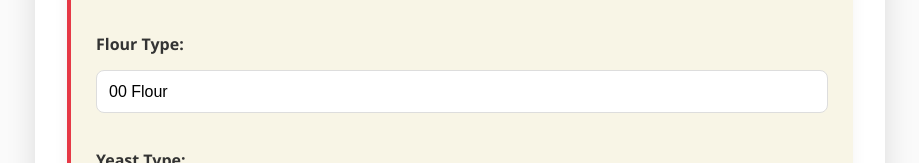
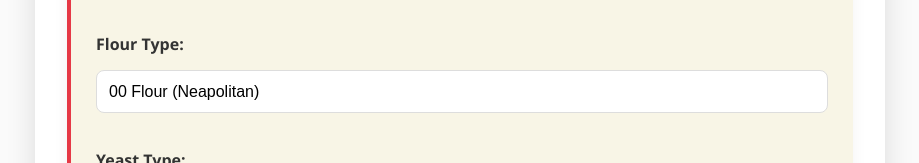
Before and after one commit to bahadirbulut/Neopolitan_Pizza_Calculator_Planner, a React (Vite) app in the folder pizza-planner-web/: page / in a window 1280 px wide. Shown: the part 595-758 px from the top of the page, without its empty margins (180-1099 px from the left). Built offline with nearby package versions, Linux system fonts and the light colour scheme.

Commit message:
feat: add flour characteristics and detailed timeline instructions for pizza dough preparation

```diff
--- a/pizza-planner-web/src/App.jsx
+++ b/pizza-planner-web/src/App.jsx
@@ -26,6 +26,67 @@ function App() {
   const [yeastType, setYeastType] = useState('dry');
   const yeastFermentationHours = { dry: 8, fresh: 12, sourdough: 16 };
   const recipeRef = useRef(null);
+  const [expandedStep, setExpandedStep] = useState(null);
+
+  // Flour characteristics by type
+  const flourCharacteristics = {
+    '00': {
+      hydrationRange: [55, 62],
+      proteinContent: '11-13.5%',
+      description: 'Fine Italian flour ideal for Neapolitan pizza',
+      saltPercentage: 3.0,
+      yeastMultiplier: 1.0
+    },
+    'bread': {
+      hydrationRange: [60, 65],
+      proteinContent: '12-14%',
+      description: 'High protein content, great structure',
+      saltPercentage: 2.5,
+      yeastMultiplier: 0.9
+    },
+    'allpurpose': {
+      hydrationRange: [60, 65],
+      proteinContent: '10-12%',
+      description: 'Versatile flour with moderate protein',
+      saltPercentage: 2.5,
+      yeastMultiplier: 1.1
+    },
+    'manitoba': {
+      hydrationRange: [65, 70],
+      proteinContent: '14-15%',
+      description: 'Very strong Canadian flour for long fermentation',
+      saltPercentage: 2.8,
+      yeastMultiplier: 0.8
+    },
+    'whole': {
+      hydrationRange: [65, 75],
+      proteinContent: '13-14%',
+      description: 'Whole wheat flour, more rustic flavor',
+      saltPercentage: 2.2,
+      yeastMultiplier: 1.2
+    },
+    'semolina': {
+      hydrationRange: [55, 65],
+      proteinContent: '12-13%',
+      description: 'Durum wheat flour, adds texture and flavor',
+      saltPercentage: 2.8,
+      yeastMultiplier: 1.0
+    },
+    'spelt': {
+      hydrationRange: [65, 75],
+      proteinContent: '11-13%',
+      description: 'Ancient grain with nutty flavor, less gluten',
+      saltPercentage: 2.0,
+      yeastMultiplier: 1.3
+    },
+    'rye': {
+      hydrationRange: [70, 85],
+      proteinContent: '9-11%',
+      description: 'Distinctive flavor, use in combination with wheat flour',
+      saltPercentage: 2.0,
+      yeastMultiplier: 1.4
+    }
+  };
 
   // Check if the screen is mobile-sized
   const isMobile = useMediaQuery('(max-width:600px)');
@@ -40,10 +101,20 @@ function App() {
     return new Date(localNow.getTime() + (yeastFermentationHours[type] * 60 * 60 * 1000) + 600000);
   };
   const defaultTargetTime = getInitialTargetTime(yeastType);
-  const [targetTime, setTargetTime] = useState(() => toLocalDatetimeInputValue(defaultTargetTime));  const [result, setResult] = useState(null);
+  const [targetTime, setTargetTime] = useState(() => toLocalDatetimeInputValue(defaultTargetTime));
+  const [result, setResult] = useState(null);
   const [warning, setWarning] = useState('');
   const [suggestedTime, setSuggestedTime] = useState(null);
   const [guidelinesExpanded, setGuidelinesExpanded] = useState(false);
+
+  // Define detailed instructions for each timeline step based on AVPN guidelines
+  const timelineInstructions = {
+    mix: "Mix the ingredients starting with water (room temperature), then dissolve the salt. Gradually add small amounts of flour, mixing continuously, then add yeast. Knead vigorously for 10-15 minutes until the dough is smooth and elastic with no lumps. The finished dough should be soft, smooth, and sticky to the touch.",
+    rest: "Allow the dough mass to rest on a work surface covered with a damp cloth, or in a food container for about 20-30 minutes. This initial rest period allows the dough to relax and begin gluten formation, making it easier to portion later.",
+    bulk: "For room temperature fermentation, maintain the dough at 22-25°C. For longer fermentation time (over 16 hours), place in refrigerator (4-6°C). The dough must be stored in sealed food containers to prevent surface drying. Rising time varies based on temperature and yeast type following AVPN standards.",
+    balling: "Divide the dough into balls (200-280g each depending on desired pizza size) using a spatula or scraper. Minimal handling is required, and the dough should only be shaped by folding the edges from bottom to top. Ball shaping should be completed in a few seconds. Place shaped balls in proofing boxes with a light dusting of flour between them.",
+    bake: "Prepare your oven - traditional wood-fired oven should reach 430-480°C with cooking surface at 380-430°C. Using a pizza peel, stretch the dough disc by hand to 3mm thickness (1-2cm for the crust border). Add toppings and bake for 60-90 seconds, rotating as needed. The pizza should have raised, golden cornicione with charred spots."
+  };
 
   const formatDate = (date) => {
     const d = new Date(date);
@@ -64,7 +135,8 @@ function App() {
       dry: 8,
       fresh: 12,
       sourdough: 16,
-    };    const requiredHours = minHoursRequired[yeastType];
+    };
+    const requiredHours = minHoursRequired[yeastType];
     const earliestValidTime = new Date(now.getTime() + requiredHours * 60 * 60 * 1000 + 600000); // Add 10 minutes (600000 ms)
 
     if (hoursUntilBake < requiredHours) {
@@ -81,27 +153,32 @@ function App() {
       setWarning('');
       setSuggestedTime(null);
     }
-
     const doughWeight = pizzaCount * pizzaSize;
     const hydrationRatio = hydration / 100;
     const flour = doughWeight / (1 + hydrationRatio);
     const water = flour * hydrationRatio;
-    const salt = flour * 0.03;
 
+    // Use flour-specific salt percentage
+    const saltPercentage = flourCharacteristics[flourType].saltPercentage / 100;
+    const salt = flour * saltPercentage;
+
+    // Adjust yeast based on flour type
+    const yeastMultiplier = flourCharacteristics[flourType].yeastMultiplier;
     let yeast;
     if (yeastType === 'dry') {
-      yeast = flour * 0.001;
+      yeast = flour * 0.001 * yeastMultiplier;
     } else if (yeastType === 'fresh') {
-      yeast = flour * 0.0025;
+      yeast = flour * 0.0025 * yeastMultiplier;
     } else {
-      yeast = flour * 0.20;
+      yeast = flour * 0.20 * yeastMultiplier;
     }
 
     const mixTime = now;
     const restTime = new Date(mixTime.getTime() + 20 * 60 * 1000);
     const ballTime = new Date(bakeTime.getTime() - 2 * 60 * 60 * 1000);
     const bulkStart = restTime;
-    const bulkEnd = ballTime;    setResult({
+    const bulkEnd = ballTime;
+    setResult({
       flour,
       water,
       salt,
@@ -137,10 +214,12 @@ function App() {
   };
 
   return (
-    <div className="container">      <div className="app-header">
+    <div className="container">
+      <div className="app-header">
         <h1>Neapolitan Pizza Dough Calculator</h1>
         <p className="header-tagline">Based on AVPN authentic guidelines</p>
-      </div><div className="input-box">
+      </div>
+      <div className="input-box">
         <label>Number of Pizzas:</label>
         <input type="number" value={pizzaCount} onChange={e => setPizzaCount(Number(e.target.value))} />
 
@@ -149,14 +228,28 @@ function App() {
 
         <label>Hydration %:</label>
         <input type="number" value={hydration} onChange={e => setHydration(Number(e.target.value))} />
+        <label>Flour Type:</label>
+        <select value={flourType} onChange={e => {
+          const newFlourType = e.target.value;
+          setFlourType(newFlourType);
 
-        <label>Flour Type:</label>
-        <select value={flourType} onChange={e => setFlourType(e.target.value)}>
-          <option value="00">00 Flour</option>
-          <option value="manitoba">Manitoba</option>
+          // Adjust hydration to middle of recommended range for the selected flour
+          const [minHydration, maxHydration] = flourCharacteristics[newFlourType].hydrationRange;
+          const recommendedHydration = Math.round((minHydration + maxHydration) / 2);
+          setHydration(recommendedHydration);
+        }}>
+          <option value="00">00 Flour (Neapolitan)</option>
+          <option value="bread">Bread Flour</option>
+          <option value="allpurpose">All-Purpose Flour</option>
+          <option value="manitoba">Manitoba Flour</option>
+          <option value="whole">Whole Wheat Flour</option>
+          <option value="semolina">Semolina Flour</option>
+          <option value="spelt">Spelt Flour</option>
+          <option value="rye">Rye Flour</option>
         </select>
 
-        <label>Yeast Type:</label>        <select value={yeastType} onChange={e => {
+        <label>Yeast Type:</label>
+        <select value={yeastType} onChange={e => {
             const selectedType = e.target.value;
             setYeastType(selectedType);
             const newTime = new Date(Date.now() + (yeastFermentationHours[selectedType] * 60 * 60 * 1000) + 600000);
@@ -224,14 +317,21 @@ function App() {
             )}
           </div>
         )}
-      </div>      {result && (
-        <>          <div className="result-section recipe" ref={recipeRef}>
+      </div>
+      {result && (
+        <>
+          <div className="result-section recipe" ref={recipeRef}>
             <h3>📦 Dough Recipe</h3>
             <motion.div
               initial={{ opacity: 0, y: 20 }}
               animate={{ opacity: 1, y: 0 }}
               transition={{ duration: 0.5 }}
             >
+              <div className="flour-info">
+                <h4>{flourCharacteristics[flourType].description}</h4>
+                <p><strong>Protein Content:</strong> {flourCharacteristics[flourType].proteinContent}</p>
+                <p><strong>Recommended Hydration:</strong> {flourCharacteristics[flourType].hydrationRange[0]}-{flourCharacteristics[flourType].hydrationRange[1]}%</p>
+              </div>
               <table className="recipe-table">
                 <tbody>
                   <tr><td>Flour</td><td>{result.flour.toFixed(1)} g</td><td>(100%)</td></tr>
@@ -248,20 +348,21 @@ function App() {
                 <strong>Fermentation Time:</strong> ~{result.hoursUntilBake.toFixed(1)} hours
               </p>
             </motion.div>
-          </div>          <div className="result-section timeline">
+          </div>
+          <div className="result-section timeline">
             <h3>🧭 Example Timeline</h3>
             <Timeline position={isMobile ? "alternate" : "right"}>
               {[
-                { time: result.mixTime, title: 'Mix', desc: 'Start combining your ingredients.', icon: <AccessTimeIcon />, color: 'primary' },
-                { time: result.restTime, title: 'Rest', desc: 'Let the dough relax 20 min.', icon: <HotelIcon />, color: 'secondary' },
+                { time: result.mixTime, title: 'Mix', desc: timelineInstructions.mix, icon: <AccessTimeIcon />, color: 'primary' },
+                { time: result.restTime, title: 'Rest', desc: timelineInstructions.rest, icon: <HotelIcon />, color: 'secondary' },
                 {
                   time: result.bulkStart,
                   title: 'Bulk Fermentation',
-                  desc: `${result.hoursUntilBake > 16 ? 'Cold ferment' : 'Room temp'} for ${Math.floor((result.bulkEnd - result.bulkStart) / 3600000)}h ${Math.round(((result.bulkEnd - result.bulkStart) % 3600000) / 60000)}m`,
+                  desc: timelineInstructions.bulk,
                   icon: <InventoryIcon sx={{ color: '#fff' }} />, dotColor: getYeastColor(yeastType)
                 },
-                { time: result.ballTime, title: 'Balling', desc: 'Shape dough balls 2h before bake.', icon: <CircleIcon />, color: 'success' },
-                { time: result.bakeTime, title: 'Ready to Bake', desc: 'Fire up your oven and enjoy 🍕', icon: <LocalFireDepartmentIcon />, color: 'error' },
+                { time: result.ballTime, title: 'Balling', desc: timelineInstructions.balling, icon: <CircleIcon />, color: 'success' },
+                { time: result.bakeTime, title: 'Ready to Bake', desc: timelineInstructions.bake, icon: <LocalFireDepartmentIcon />, color: 'error' },
               ].map((step, idx) => (
                 <TimelineItem key={idx} sx={{ alignItems: 'center' }}>
                   <TimelineOppositeContent
@@ -282,17 +383,47 @@ function App() {
                       {step.icon}
                     </TimelineDot>
                     {idx < 4 && <TimelineConnector />}
-                  </TimelineSeparator>
-                  <TimelineContent>
+                  </TimelineSeparator>                  <TimelineContent>
                     <motion.div initial={{ opacity: 0, translateY: 30 }} whileInView={{ opacity: 1, translateY: 0 }} transition={{ duration: 0.6 }} viewport={{ once: true }}>
-                      <Typography variant="h6">{step.title}</Typography>
-                      <Typography>{step.desc}</Typography>
+                      <Typography variant="h6"
+                        onClick={() => setExpandedStep(expandedStep === idx ? null : idx)}
+                        sx={{
+                          cursor: 'pointer',
+                          display: 'flex',
+                          alignItems: 'center',
+                          justifyContent: 'space-between',
+                          color: expandedStep === idx ? '#e63946' : 'inherit',
+                          transition: 'color 0.3s ease'
+                        }}
+                      >
+                        {step.title}
+                        <span style={{ fontSize: '0.9rem', marginLeft: '8px' }}>
+                          {expandedStep === idx ? '▼' : '▶'}
+                        </span>
+                      </Typography>
+                      {expandedStep === idx ? (
+                        <Typography sx={{
+                          mt: 1,
+                          p: 1.5,
+                          backgroundColor: 'rgba(230, 57, 70, 0.05)',
+                          borderLeft: '3px solid #e63946',
+                          borderRadius: '0 4px 4px 0',
+                          transition: 'all 0.3s ease'
+                        }}>
+                          {step.desc}
+                        </Typography>
+                      ) : (
+                        <Typography sx={{ color: 'text.secondary', fontSize: '0.9rem' }}>
+                          {step.desc.substring(0, 60)}...
+                        </Typography>
+                      )}
                     </motion.div>
                   </TimelineContent>
                 </TimelineItem>
               ))}
             </Timeline>
-          </div>          <div className="result-section guidelines">
+          </div>
+          <div className="result-section guidelines">
             <h3
               onClick={() => setGuidelinesExpanded(!guidelinesExpanded)}
               style={{
```
Also changed, not shown: pizza-planner-web/src/App.css (+26 -0 lines).
